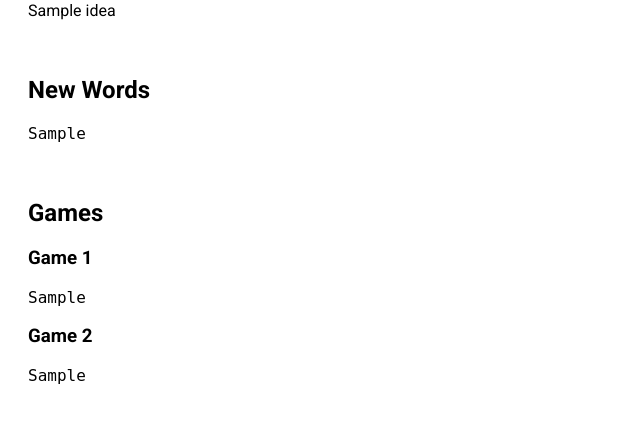
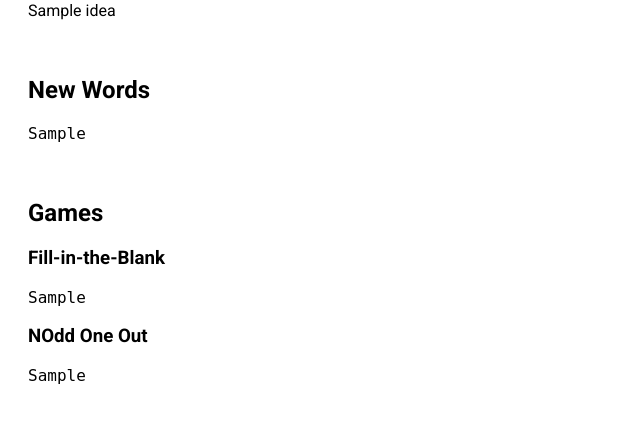
Before and after one commit to ulapopov/ainclusive, a Flask app: template templates/index.html in a window 1280 px wide. Shown: the part 367-800 px from the top of the page, without its empty margins (0-640 px from the left). Run offline with Flask 2, Linux system fonts and the light colour scheme; the template is opened without the code that fills it: most values are stand-ins (such as "Sample title", 1, 10 or a date in 2020).

Commit message:
game titles

```diff
--- a/templates/index.html
+++ b/templates/index.html
@@ -111,12 +111,12 @@
             <h2>Games</h2>
             <!-- Game 1 -->
             <div class="game">
-                <h3>Game 1</h3>
+                <h3>Fill-in-the-Blank</h3>
                 <pre>{{ game1_txt | safe }}</pre>
             </div>
             <!-- Game 2 -->
             <div class="game">
-                <h3>Game 2</h3>
+                <h3>NOdd One Out</h3>
                 <pre>{{ game2_txt | safe }}</pre>
             </div>
         </div>
```
